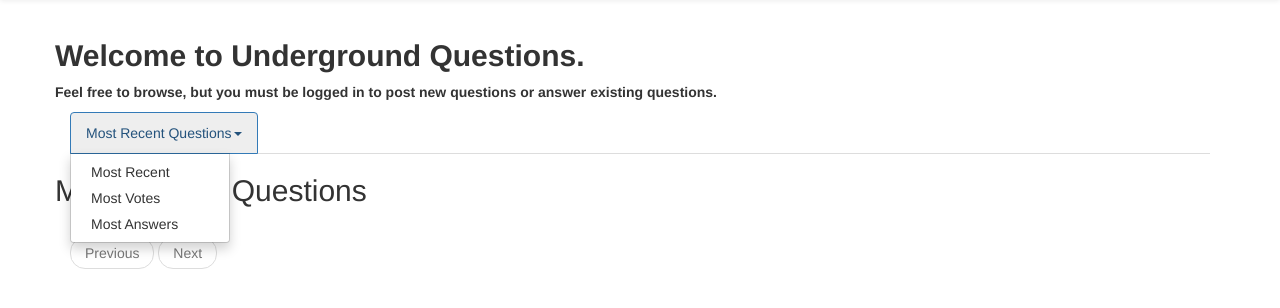
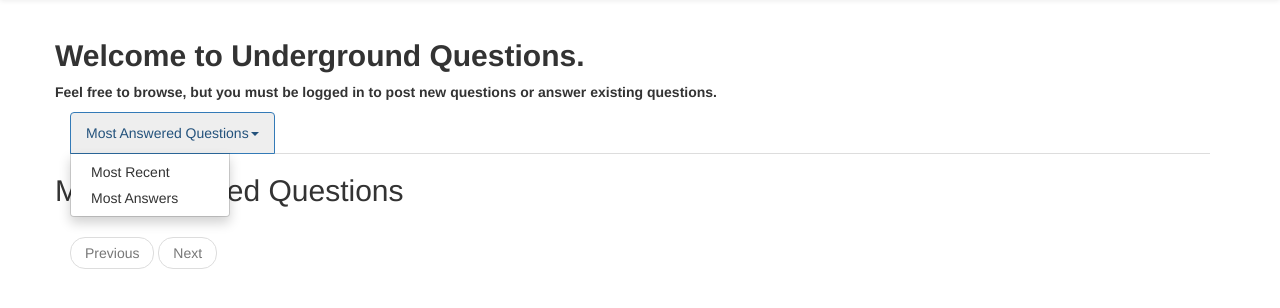
Before and after one commit to underground-questions/questions-from-the-basement, a Django app: page /?sort_by=popular in a window 1280 px wide, after a click that opens the changed part. Shown: the part 51-359 px from the top of the page. Run offline with Django 3.2, Linux system fonts and the light colour scheme; data that the repository does not hold is empty; some libraries are stand-ins or nearby versions.

Commit message:
added question sorting

```diff
--- a/qna/templates/qna/index.html
+++ b/qna/templates/qna/index.html
@@ -13,18 +13,17 @@
   <ul class="nav nav-tabs">
     <li role="presentation" class="dropdown">
       <a class="dropdown-toggle" data-toggle="dropdown" href="#" role="button" aria-haspopup="true" aria-expanded="false">
-        Most Recent Questions<span class="caret"></span>
+        {{ sort }} Questions<span class="caret"></span>
       </a>
       <ul class="dropdown-menu">
-        <li><a href="#">Most Recent</a></li>
-        <li><a href="#">Most Votes</a></li>
-        <li><a href="#">Most Answers</a></li>
+        <li><a href="/">Most Recent</a></li>
+        <li><a href="/?sort_by=popular">Most Answers</a></li>
       </ul>
     </li>
   </ul>
 
   <div class="row">
-    <h2> Most Recent Questions </h2>
+    <h2> {{ sort }} Questions </h2>
   </div>
 
   {% for question in questions %}
--- a/qna/views.py
+++ b/qna/views.py
@@ -9,8 +9,14 @@ from .models import Question, Answer, Owner
 
 
 def index(request):
-    recent_questions = Question.objects.order_by('-created')
-    paginator = Paginator(recent_questions, 15)
+    sort_by = request.GET.get('sort_by')
+    if sort_by == 'popular':
+        sort = 'Most Answered'
+        paginator = get_popular_questions(15)
+    else:
+        sort = 'Most Recent'
+        paginator = get_recent_questions(15)
+
     page = request.GET.get('page')
     try:
         questions = paginator.page(page)
@@ -21,8 +27,39 @@ def index(request):
         # If page is out of range (e.g. 9999), deliver last page of results.
         questions = paginator.page(paginator.num_pages)
     form = QuestionForm()
-    context = {'questions': questions, 'form': form}
+    context = {'questions': questions, 'form': form, 'sort': sort}
     return render(request, 'qna/index.html', context)
+
+
+def get_recent_questions(count):
+    questions = Question.objects.order_by('-created')
+    return Paginator(questions, count)
+
+
+def get_popular_questions(count):
+    sql = '''
+        SELECT q.*
+        FROM qna_question q
+        JOIN qna_answer a
+            ON a.question_id = q.id
+        GROUP BY q.id
+        ORDER BY count(1) DESC
+    '''
+    questions = Question.objects.raw(sql)
+    paginator = Paginator(questions, count)
+    paginator._count = len(list(questions))
+    return paginator
+
+
+def get_most_voted_question(count):
+    sql = '''
+        SELECT q.*
+        FROM qna_question q
+        JOIN qna_answer a
+            ON a.question_id = q.id
+        JOIN q
+    '''
+    pass
 
 
 def question_detail(request, pk):
```
